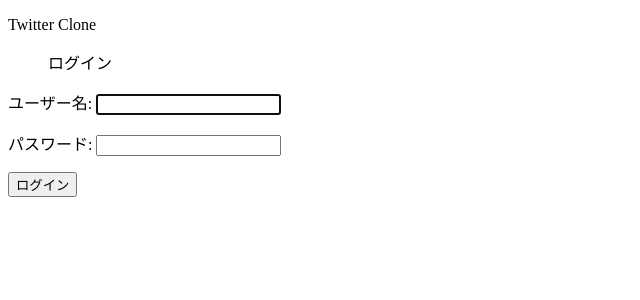
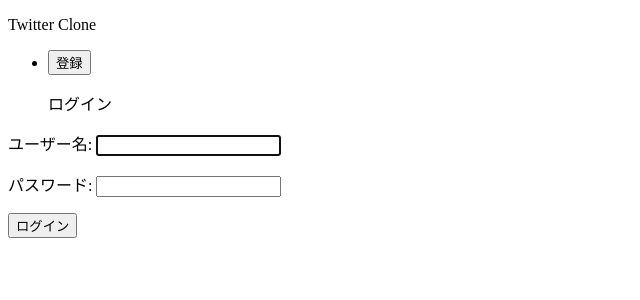
Before and after one commit to shinonome-inc/backend-final-assignment-Shintaro_Shimura, a Django app: page /accounts/login/ in a window 1280 px wide. Shown: the top 300 px of the page, without its empty margins (0-640 px from the left). Run offline with Django 4.2, Linux system fonts and the light colour scheme.

Commit message:
ログインログアウト機能1次レビュー修正4

```diff
--- a/templates/base.html
+++ b/templates/base.html
@@ -23,6 +23,13 @@
       </li>
     </ul>
     {% else %}
+    <ul class="top">
+      <li>
+        <a href="{% url 'accounts:signup' %}">
+          <button type="button" class="topbuttons blueback">登録</button>
+        </a>
+      </li>
+    </ul>
     <ul class="top">ログイン</ul>
     {% endif %}
   </header>
```
